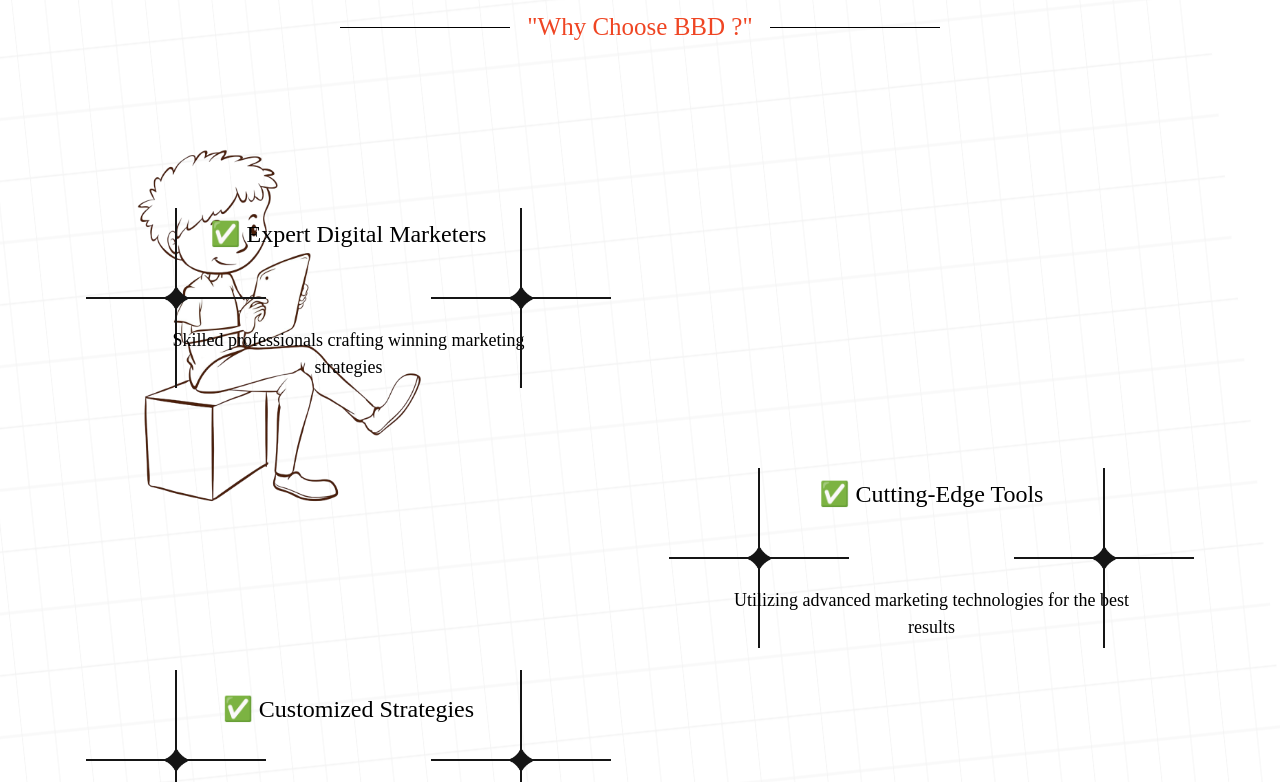
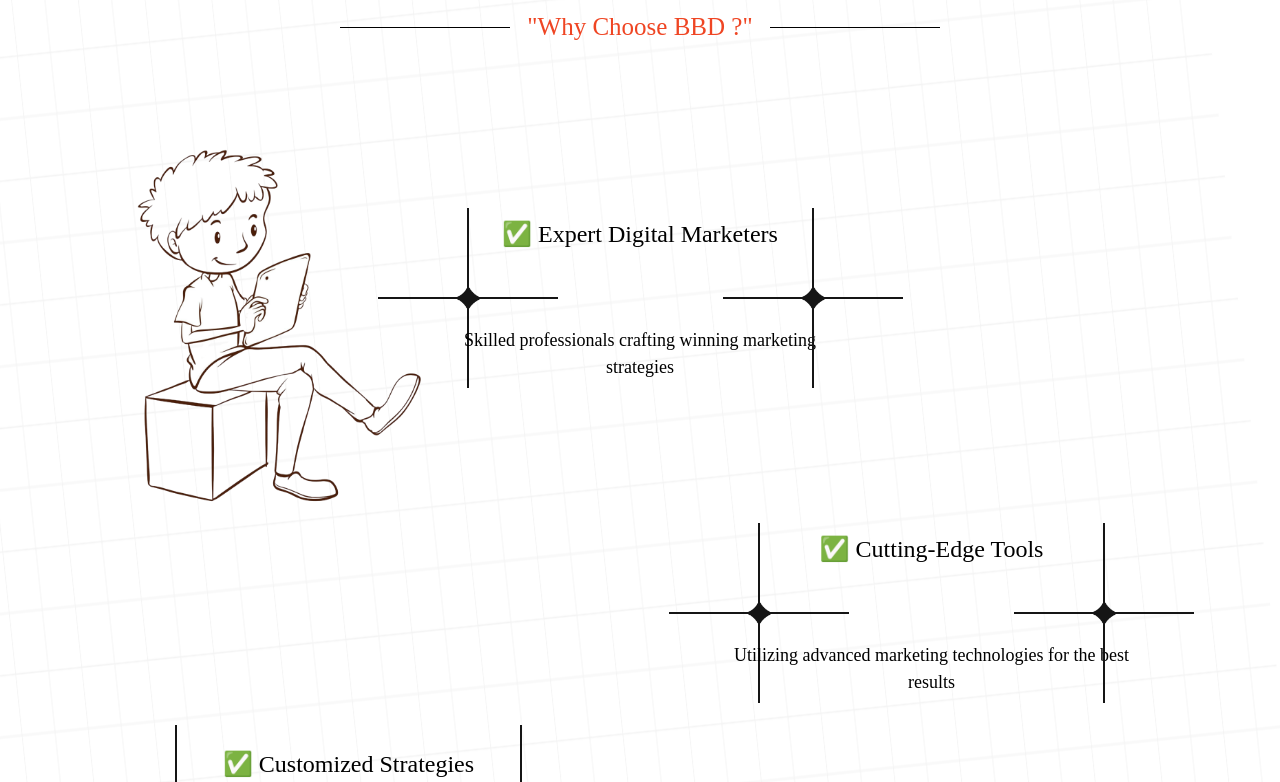
Before and after one commit to Ronikrr/demost, a React (Create React App) app: page / in a window 1280 px wide. Shown: the part 1438-2220 px from the top of the page. Built offline with nearby package versions, Linux system fonts and the light colour scheme.

Commit message:
index.js

```diff
--- a/src/components/whychoose.jsx
+++ b/src/components/whychoose.jsx
@@ -117,13 +117,13 @@
                 <WhyChooseItem
                     title="Expert Digital Marketers"
                     description="Skilled professionals crafting winning marketing strategies"
-                    extraClasses="xl:justify-start lg:pt-[95px]"
+                    extraClasses="xl:justify-center lg:pt-[95px]"
                 />
 
                 <WhyChooseItem
                     title="Cutting-Edge Tools"
                     description="Utilizing advanced marketing technologies for the best results"
-                    extraClasses="xl:justify-end lg:pt-[95px]"
+                    extraClasses="xl:justify-end lg:pt-[150px]"
                 />
 
                 <WhyChooseItem
@@ -135,7 +135,7 @@
                 <WhyChooseItem
                     title="24/7 Support"
                     description="Dedicated assistance whenever you need it"
-                    extraClasses="xl:justify-center lg:pt-[300px] xl:pt-[200px] 2xl:pt-[300px]"
+                    extraClasses="xl:justify-center lg:pt-[300px] xl:pt-[200px] 2xl:pt-[150px]"
                 />
             </div>
         </section>
```
